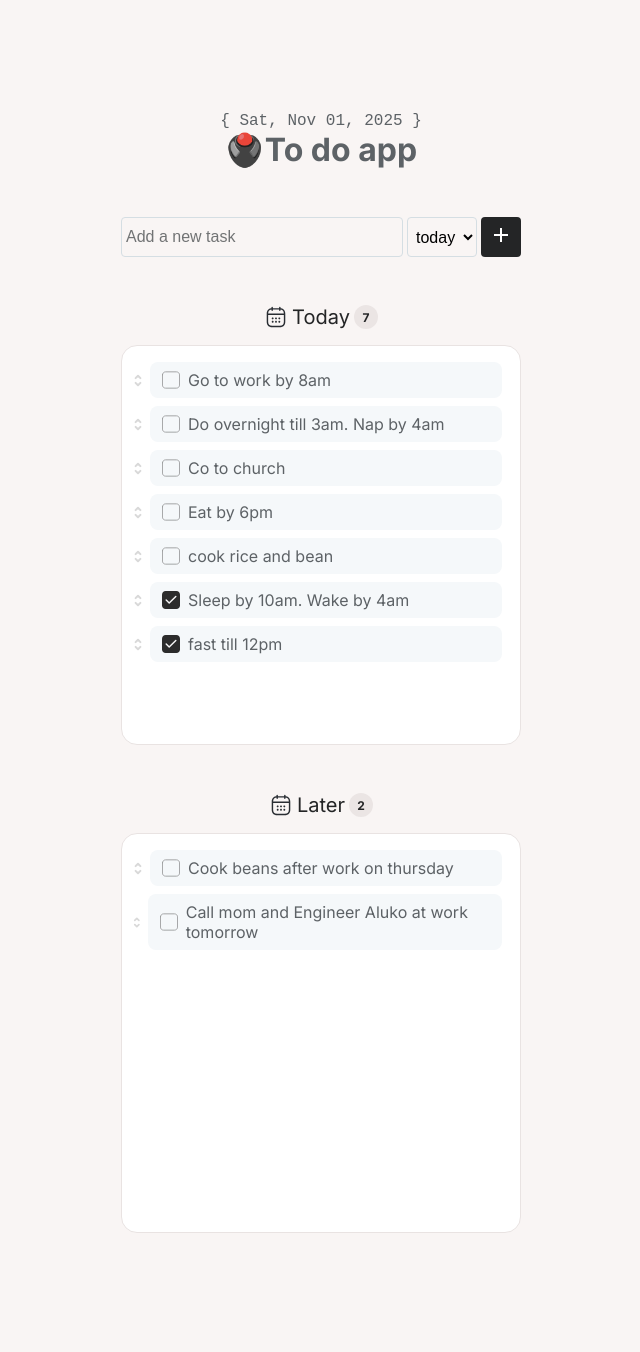
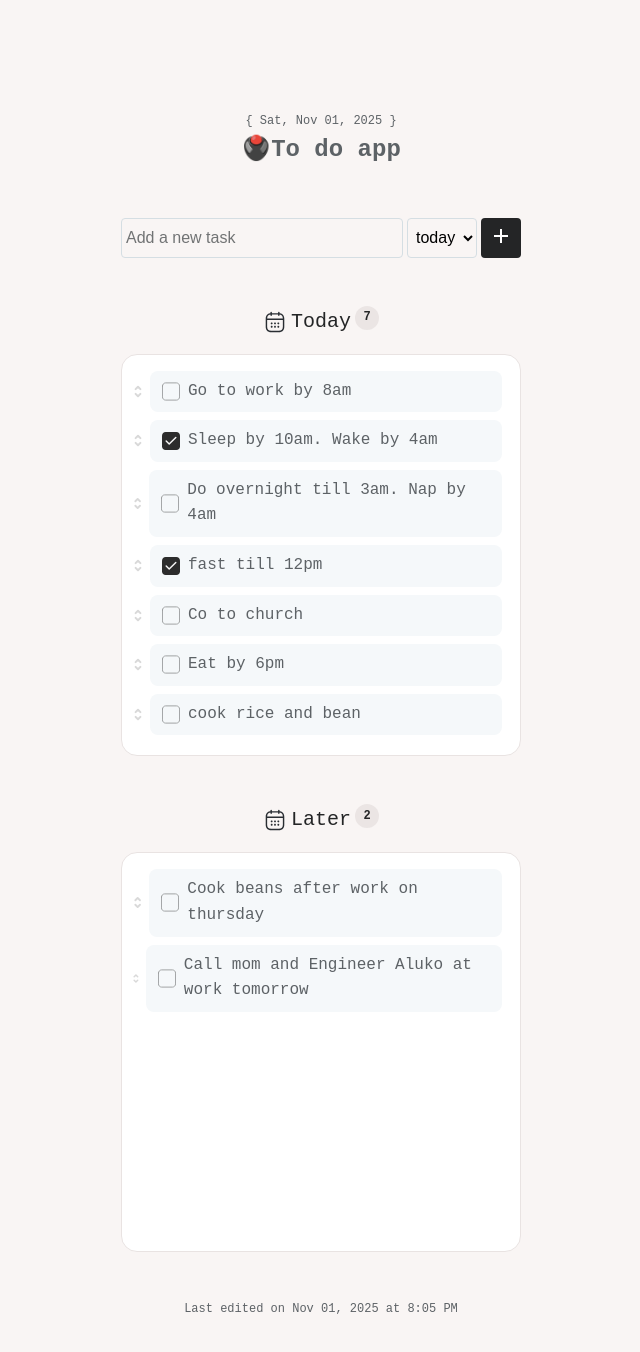
Before and after one commit to Praise7165/to-do, a React (Vite) app: page / in a window 1280 px wide. Shown: the top 1352 px of the page, without its empty margins (319-959 px from the left). Before the commit the page ends 1329 px from the top, so only its background shows below. Built offline with nearby package versions, Linux system fonts and the light colour scheme.

Commit message:
completed get today's date on header

```diff
--- a/src/App.jsx
+++ b/src/App.jsx
@@ -3,24 +3,14 @@ import { useState } from "react";
 import InputForm from "./components/InputForm";
 import TodoCard from "./components/TodoCard";
 import todoList from "./data";
+import { Header } from "./Header";
+import { Footer } from "./Footer";
 
 export default function App() {
   const [todos, setTodos] = useState(todoList);
   const [task, setTask] = useState("");
   const [priority, setPriority] = useState("today");
   const [sort, setSort] = useState(true);
-
-  /* time related stuff out of this file tomorrow */
-  const dateTime = new Date();
-  let todaysDate = dateTime.toDateString().split(" ");
-  let todaysTime = dateTime.toLocaleTimeString().split(" ");
-
-  const [day, month, date, year] = todaysDate;
-  let [time, media] = todaysTime;
-  time = time.slice(0, -3);
-
-  todaysDate = `{ ${day}, ${month} ${date}, ${year} }`;
-  todaysTime = `${time} ${media}`;
 
   /* function to sort todo list */
   function sortTodos() {
@@ -32,13 +22,13 @@ export default function App() {
     setPriority("today");
   }
 
-  function updateEditTime() {}
-
-  /* sort todo list immediately on first render */
+  /*
+  // sort todo list immediately on first render
   if (sort) {
     sortTodos();
     setSort(false);
   }
+  */
 
   /* handle task input */
   function handleTaskChange(e) {
@@ -86,7 +76,7 @@ export default function App() {
     <main>
       <div className="container flex justify-center">
         <div className="wrapper flex flex-col items-stretch gap-3rem full-width">
-          <Header todaysDate={todaysDate} />
+          <Header />
           <InputForm
             task={task}
             priority={priority}
@@ -105,26 +95,9 @@ export default function App() {
             handleTaskStatus={handleTaskStatus}
           />
 
-          <Footer sort={sort} />
+          <Footer />
         </div>
       </div>
     </main>
   );
 }
-
-function Header({ todaysDate }) {
-  return (
-    <div className="flex flex-col items-center">
-      <code>{todaysDate}</code>
-      <h1>🖲️To do app</h1>
-    </div>
-  );
-}
-
-function Footer({ sort }) {
-  return (
-    <div className="flex flex-col items-center">
-      {sort && <code>Last edited on 23rd monday, 02:43pm</code>}
-    </div>
-  );
-}
--- /dev/null
+++ b/src/Footer.jsx
@@ -0,0 +1,9 @@
+import { updateTime } from "./time";
+
+export function Footer() {
+  return (
+    <div className="flex flex-col items-center">
+      <code style={{ fontSize: ".75rem" }}>Last edited on {updateTime}</code>
+    </div>
+  );
+}
--- /dev/null
+++ b/src/Header.jsx
@@ -0,0 +1,10 @@
+import { getDate } from "./time";
+
+export function Header() {
+  return (
+    <div className="flex flex-col items-center" style={{ fontSize: ".75rem" }}>
+      <code>{getDate}</code>
+      <h1>🖲️To do app</h1>
+    </div>
+  );
+}
--- a/src/index.css
+++ b/src/index.css
@@ -1,3 +1,5 @@
+@import url("https://fonts.googleapis.com/css2?family=Space+Mono:ital,wght@0,400;0,700;1,400;1,700&display=swap");
+
 * {
   margin: 0;
   padding: 0;
@@ -7,10 +9,12 @@
 
 :root {
   scroll-behavior: smooth;
-  font-family: Inter, sans-serif;
+  font-family: monospace, Avenir, Helvetica, Arial, sans-serif;
   color: #5d6266;
   font-size: 16px;
   background-color: #f9f5f4;
+  line-height: 1.6;
+  font-weight: 400;
 
   /* Size scale */
   --size-sm: 0.25rem;
--- /dev/null
+++ b/src/time.js
@@ -0,0 +1,20 @@
+const dateTime = new Date();
+
+let todaysDate = dateTime.toDateString().split(" ");
+
+const [day, month, date, year] = todaysDate;
+
+export const getDate = (function () {
+  /* time related stuff out of this file tomorrow */
+  return (todaysDate = `{ ${day}, ${month} ${date}, ${year} }`);
+})();
+
+/* function to know when the file was lasted updated */
+export const updateTime = (function () {
+  let todaysTime = dateTime.toLocaleTimeString().split(" ");
+
+  let [time, media] = todaysTime;
+  time = time.slice(0, -3);
+
+  return (todaysTime = `${month} ${date}, ${year} at ${time} ${media}`);
+})();
```
